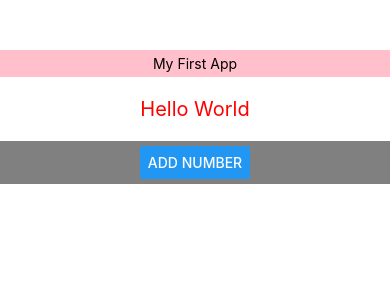
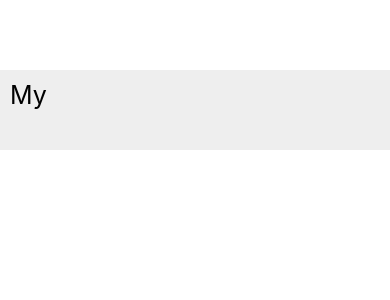
Before and after one commit to jjunnnys/react-native-component, a React Native app: screen / in a window 390 px wide. Shown: the top 300 px of the page. Built offline with nearby package versions, Linux system fonts and the light colour scheme.

Commit message:
TextInput

```diff
--- a/App.js
+++ b/App.js
@@ -11,6 +11,7 @@
 import Generator from './src/Generator';
 
 import Header from './src/Header';
+import Input from './src/Input';
 import NumList from './src/NumList';
 
 class App extends Component {
@@ -40,7 +41,7 @@
   render() {
     return (
       <View style={styles.mainView}>
-        <Header name={this.state.appName} />
+        {/* <Header name={this.state.appName} />
         <View>
           <Text
             style={styles.mainText}
@@ -57,7 +58,8 @@
           // onContentSizeChange={(width, height) => alert(height)}
           bounces={false}>
           <NumList num={this.state.random} remove={this.onNumDelete} />
-        </ScrollView>
+        </ScrollView> */}
+        <Input />
       </View>
     );
   }
--- /dev/null
+++ b/src/Input.js
@@ -0,0 +1,53 @@
+/**
+ * Sample React Native App
+ * https://github.com/facebook/react-native
+ *
+ * @format
+ * @flow
+ */
+
+import React, {Component} from 'react';
+import {StyleSheet, TextInput, View} from 'react-native';
+
+class Input extends Component {
+  state = {
+    myTextInput: 'My ',
+  };
+
+  onChangeInput = (e) => {
+    this.setState({
+      myTextInput: e,
+    });
+  };
+
+  render() {
+    return (
+      <View style={styles.mainView}>
+        <TextInput
+          style={styles.input}
+          value={this.state.myTextInput}
+          onChangeText={this.onChangeInput}
+          multiline={true} // textarea
+          maxLength={100}
+          autoCapitalize={'none'} // 대문자 자동 수정 옵션(보통 이메일 정보 입력 시 사용)
+          editable={false} // disable
+        />
+      </View>
+    );
+  }
+}
+
+const styles = StyleSheet.create({
+  mainView: {
+    width: '100%',
+  },
+  input: {
+    width: '100%',
+    backgroundColor: '#eeeeee',
+    marginTop: 20,
+    fontSize: 25,
+    padding: 10,
+  },
+});
+
+export default Input;
```
